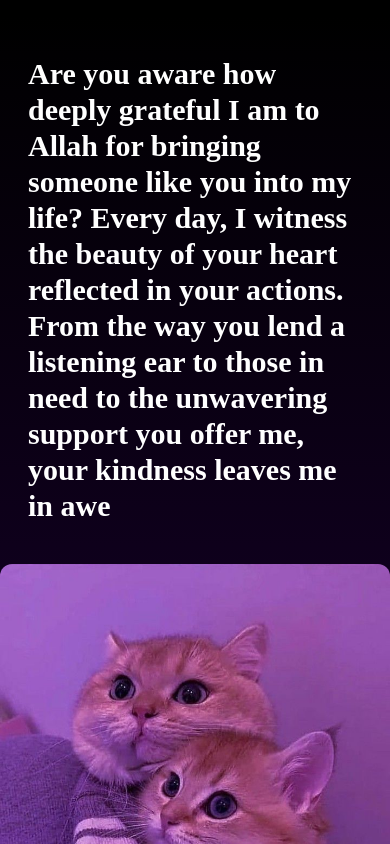
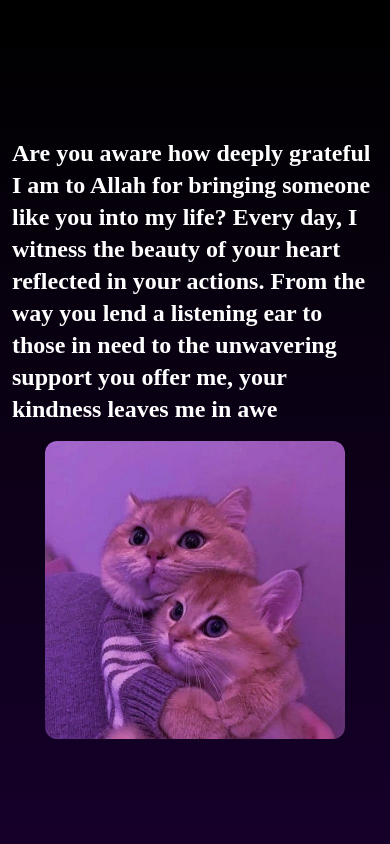
Before and after one commit to mubeenkexe/Birthday_wish, a Next.js app: page / in a window 390 px wide. Shown: the part 3360-4204 px from the top of the page. Built offline with nearby package versions, Linux system fonts and the light colour scheme; a web font is replaced by a local one.

Commit message:
style: change padding and sizes

```diff
--- a/app/globals.css
+++ b/app/globals.css
@@ -22,7 +22,7 @@
 }
 
 .scroll-section h3 {
-  @apply text-white text-3xl font-bold px-7 py-10 md:text-5xl;
+  @apply text-white text-2xl font-bold px-3 md:text-5xl;
   font-family: "Patrick Hand SC", cursive;
 }
 
@@ -42,13 +42,14 @@
   display: flex;
   flex-direction: row;
   position: relative;
+  @apply items-center;
 }
 
 .scroll-section {
-  @apply h-screen w-screen
+  @apply h-fit gap-4 w-screen;
 }
 
 .yourLove {
-  @apply text-white text-3xl font-bold px-7 md:text-4xl;
+  @apply text-white text-xl font-bold px-3 md:text-4xl;
   font-family: "Patrick Hand SC", cursive;
 }
--- a/components/ScrollSection.tsx
+++ b/components/ScrollSection.tsx
@@ -51,8 +51,8 @@ function ScrollSection() {
             <Image
               src="/images/cat.jpg"
               alt="cat pic"
-              width={400}
-              height={400}
+              width={300}
+              height={300}
               className="rounded-xl"
             />
           </div>
@@ -60,8 +60,8 @@ function ScrollSection() {
             <Image
               src="/images/flower.jpg"
               alt="flower pic"
-              width={360}
-              height={360}
+              width={300}
+              height={300}
               className="rounded-xl mt-7"
             />
             <h3>
@@ -74,7 +74,7 @@ function ScrollSection() {
               threads of love.
             </h3>
           </div>
-          <div className="scroll-section">
+          <div className="scroll-section flex items-center flex-col">
             <h3>
               Even across oceans, your birthday sparklers light up my heart.
               This distance can't sever the invisible thread that binds us, my
@@ -86,12 +86,12 @@ function ScrollSection() {
             <Image
               src="/images/moon.jpg"
               alt="moon pic"
-              width={400}
-              height={400}
+              width={300}
+              height={300}
               className="rounded-xl"
             />
           </div>
-          <div className="scroll-section lastSection">
+          <div className="scroll-section flex flex-col gap-3">
             <h3>
               Babe, happy birthday to the girl who makes every sunrise feel like
               a celebration. May this year be the most joy-filled one yet,
@@ -103,8 +103,13 @@ function ScrollSection() {
               can express, and I can't wait to paint our future together with
               vibrant colors of joy. Happy birthday, my moonbeam!
             </h3>
+
+            <div>
+
             <h4 className="yourLove">Your Love</h4>
             <h4 className="yourLove">~Mubeen</h4>
+
+            </div>
           </div>
         </div>
       </div>
```
